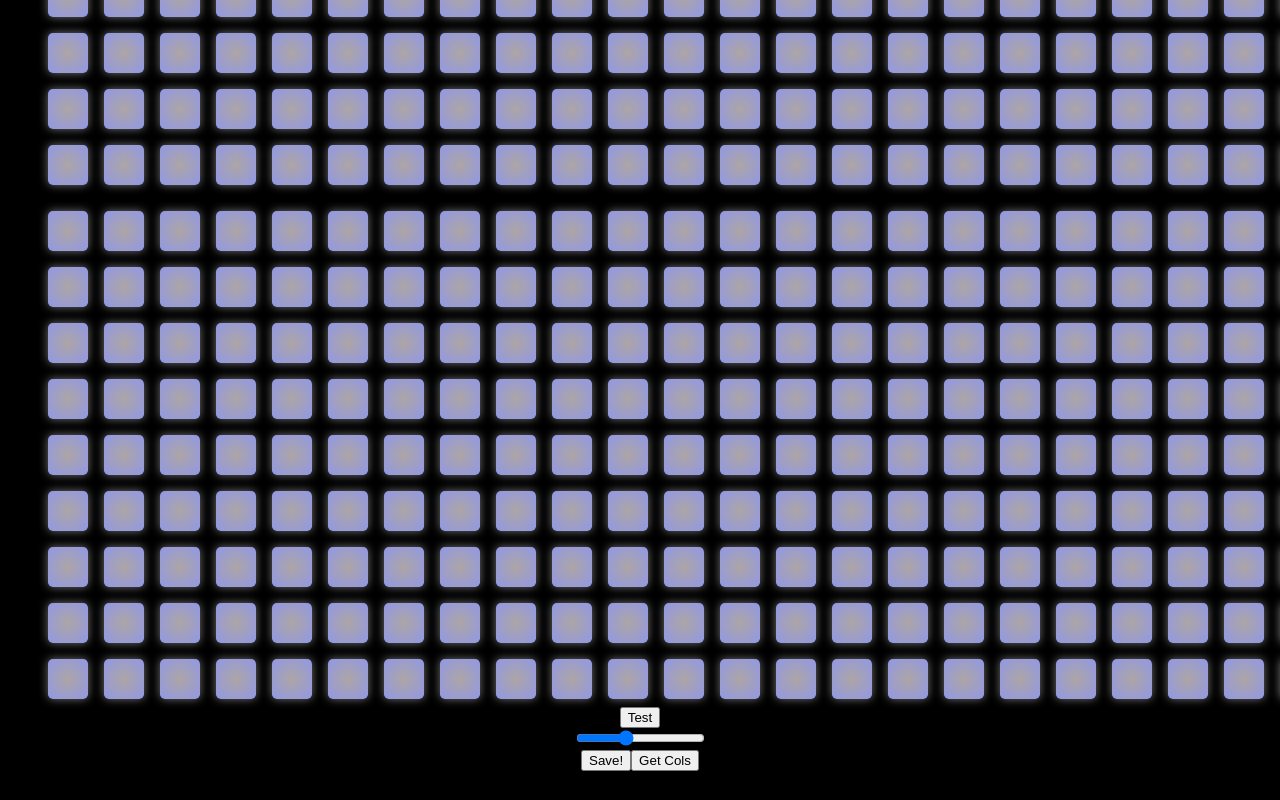
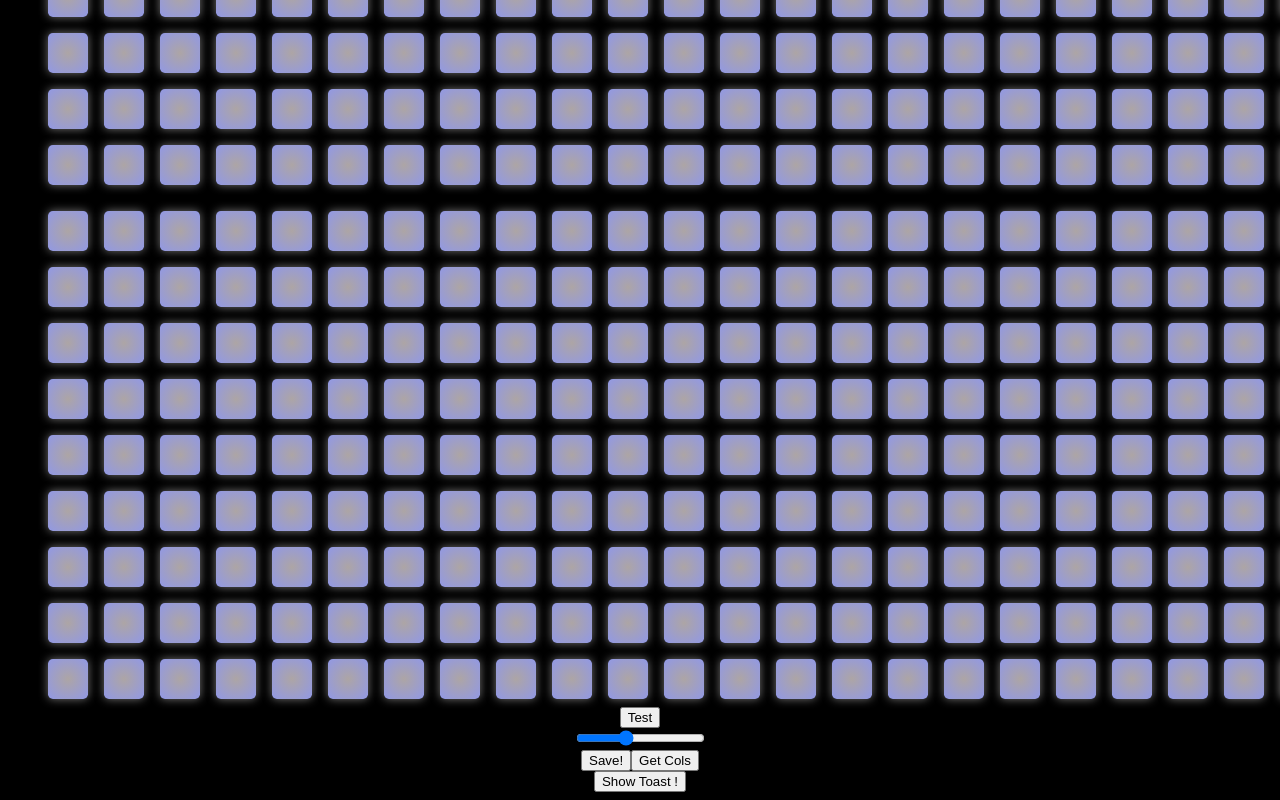
Before and after one commit to UnderConstructing/Where-the-music-happens, a React (Create React App) app in the folder client/: page /dashboard in a window 1280 px wide. Shown: the part 886-1686 px from the top of the page. Before the commit the page ends 1665 px from the top, so only its background shows below. Built offline with nearby package versions, Linux system fonts and the light colour scheme; no server answers.

Commit message:
brought in toastify

```diff
--- a/client/src/App.js
+++ b/client/src/App.js
@@ -14,7 +14,8 @@ import Grid from './pages/Grid';
 import Login from './pages/Login';
 import Profile from './pages/profilePage';
 import MainBody from './pages/MainBody';
-import FourOhFour from './pages/FourOhFour'
+import FourOhFour from './pages/FourOhFour';
+
 
 
 
--- a/client/src/pages/sequencer.js
+++ b/client/src/pages/sequencer.js
@@ -14,6 +14,7 @@ import Bass from '../Bass'
 import HiHat from '../HiHat'
 import OpenHh from '../OpenHH'
 import '../sequencer.css'
+import Toast from '../toast';
 
 // import Grid from './Grid'
 
@@ -221,6 +222,7 @@ export default function Sequencer() {
         </div>
         <button className="save-button" onClick={saveSequence}>Save!</button>
         <button onClick={getCols}>Get Cols</button>
+        <Toast/>
       </div>
     </div>
   )
--- /dev/null
+++ b/client/src/toast.js
@@ -0,0 +1,23 @@
+import React from 'react';
+import './App.css';
+
+import { ToastContainer, toast } from 'react-toastify';
+import 'react-toastify/dist/ReactToastify.css';
+
+function Toast() {
+
+  const showToast = () => {
+    toast("I am Tostify!")
+  };
+
+  return (
+    <div className="Toaster">
+      <div>
+        <button onClick={showToast}>Show Toast !</button>
+        <ToastContainer />
+      </div>
+    </div>
+  );
+}
+
+export default Toast;
--- a/package.json
+++ b/package.json
@@ -42,6 +42,7 @@
     "passport-local": "^1.0.0",
     "react-modal": "^3.12.1",
     "react-router-dom": "^5.2.0",
+    "react-toastify": "^7.0.3",
     "socket.io": "^3.1.0"
   }
 }
```
Also changed, not shown: 2 other files (tests, documents, lock files or other folders).
